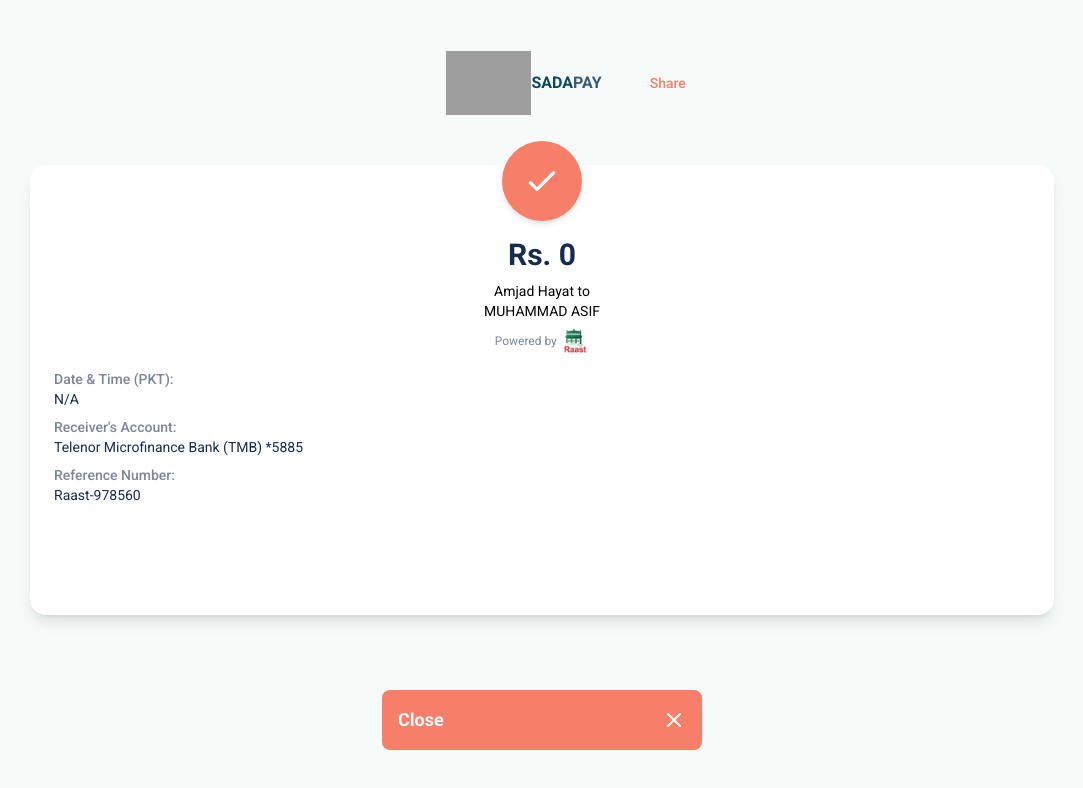
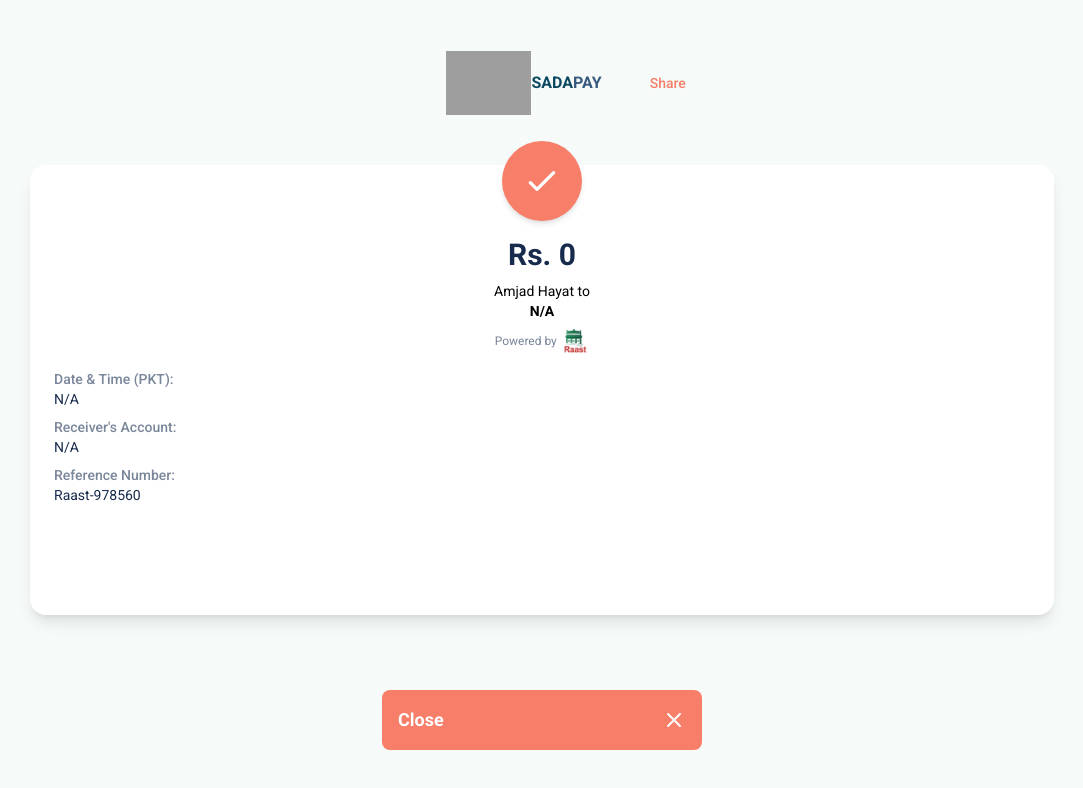
Before and after one commit to AmjadHayat28/repo, a React (Vite) app: page /payment-receipt in a window 1280 px wide. Shown: the top 788 px of the page, without its empty margins (98-1181 px from the left). Built offline with nearby package versions, Linux system fonts and the light colour scheme; grey boxes are pictures that could not be loaded.

Commit message:
Update PaymentReceipt.jsx

```diff
--- a/src/PaymentReceipt.jsx
+++ b/src/PaymentReceipt.jsx
@@ -4,9 +4,16 @@
 import { X } from "lucide-react";
 
 const PaymentReceipt = () => {
-  const navigate = useNavigate(); // React Router hook for navigation
+  const navigate = useNavigate();
   const { state } = useLocation();
-  const { amount, frozenTime } = state || { amount: "0", frozenTime: "N/A" };
+
+  // Destructure data from state
+  const { amount, frozenTime, recipientName, recipientBank } = state || {
+    amount: "0",
+    frozenTime: "N/A",
+    recipientName: "N/A",
+    recipientBank: "N/A",
+  };
 
   return (
     <div className="min-h-screen flex flex-col items-center justify-evenly bg-[#f6fbf9]">
@@ -53,7 +60,8 @@
         <div className="text-center mt-12">
           <h1 className="text-3xl font-bold text-[#172b4d]">Rs. {amount}</h1>
           <p className="text-sm mt-2">
-            Amjad Hayat to <p className="font-semibold"></p>MUHAMMAD ASIF
+            Amjad Hayat to{" "}
+            <p className="font-semibold">{recipientName}</p>
           </p>
           <p className="text-xs text-[#7a869a] mt-2 flex items-center justify-center">
             Powered by
@@ -68,7 +76,7 @@
           </p>
           <p className="mb-2">
             <p className="font-medium text-[#7a869a]">Receiver's Account:</p>{" "}
-            Telenor Microfinance Bank (TMB) *5885
+            {recipientBank}
           </p>
           <p className="mb-2">
             <p className="font-medium text-[#7a869a]">Reference Number:</p>{" "}
@@ -80,7 +88,7 @@
       {/* Close Button */}
       <div className="mt-6 flex">
         <button
-          onClick={() => navigate("/")} // Navigate to Dashboard
+          onClick={() => navigate("/")}
           className="w-80 p-4 flex bg-[#f77e68] text-white items-center justify-between mx-4 rounded-lg text-lg font-bold"
         >
           Close
```
